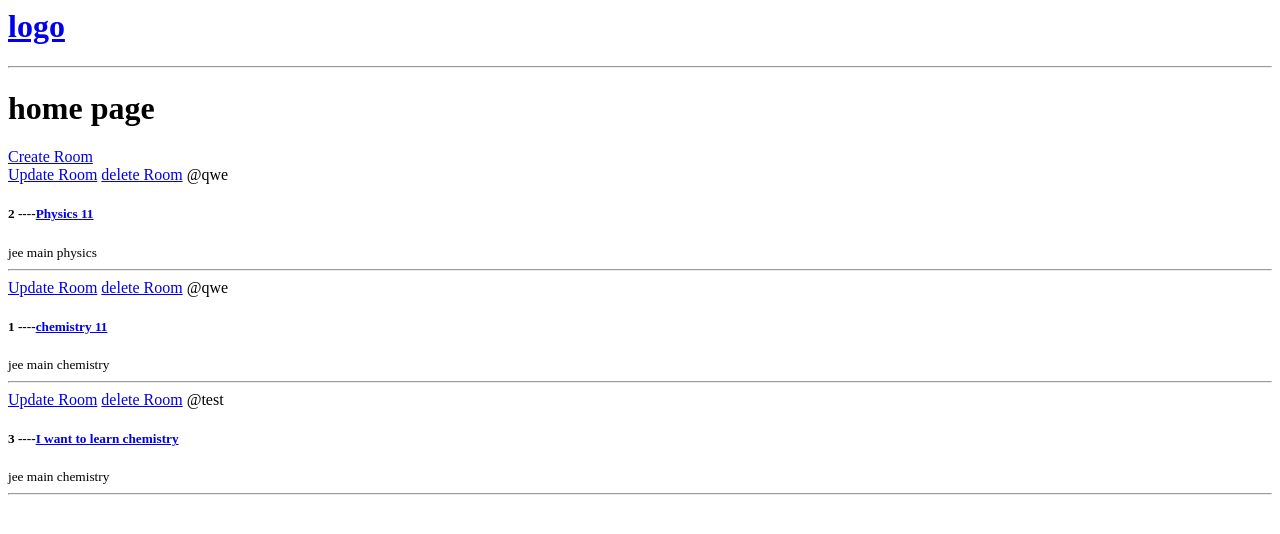
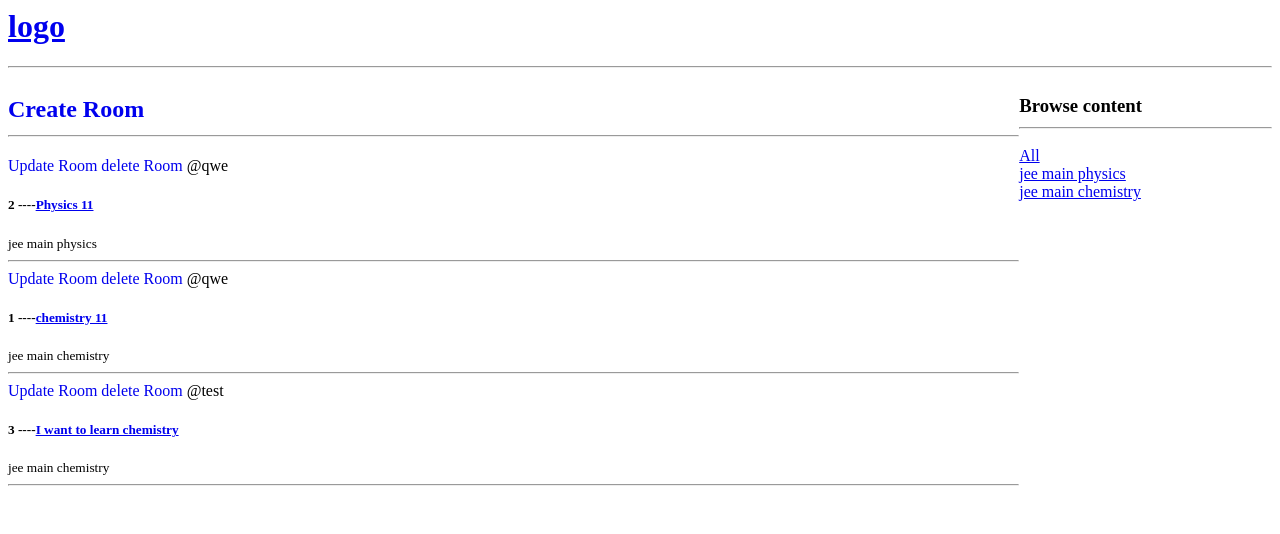
Before and after one commit to AbhilashGaurav/room_buddies, a Django app: page / in a window 1280 px wide. Shown: the top 534 px of the page. Run offline with Django 4.2, Linux system fonts and the light colour scheme; data comes from the database, SQL or seed files in the repository; both versions use the stored data as it was after the commit.

Commit message:
search and created browse topics

```diff
--- a/my_proj/base/templates/base/home.html
+++ b/my_proj/base/templates/base/home.html
@@ -1,19 +1,28 @@
 {%extends 'main.html'%}
 
 {%block content%}
-<h1>
-    home page
-</h1>
+
+<style>
+    .home-container{
+        display: grid;
+        grid-template-columns: 3fr .75fr;
+    }
+</style>
+<div class="home-container">
 
     <div>
-    <a href="{%url 'create-room' %}"> Create Room</a>
+        <h2>
+            <a href="{%url 'create-room' %}" style="text-decoration:none"> Create Room
+                <hr>
+            </a>
+        </h2>
         <div>
 
             {% for room in rooms%}
             <div>
 
-            <a href="{%url 'update-room' room.id %}"> Update Room</a>
-            <a href="{%url 'delete-room' room.id %}"> delete Room</a>
+                <a href="{%url 'update-room' room.id %}" style="text-decoration:none"> Update Room</a>
+                <a href="{%url 'delete-room' room.id %}" style="text-decoration:none"> delete Room</a>
                 <span> @{{room.host.username}}</span>
                 <h5>
                     {{room.id}} ----<a href="{%url 'room' room.id%}">{{room.name}} </a>
@@ -25,4 +34,23 @@
             {% endfor %}
         </div>
     </div>
+    <div>
+        <h3>
+             Browse content
+            <hr>
+        </h3>
+
+        <div>
+            <a href="{%url 'home'%}">All
+            </a>
+        </div>
+        {% for topic in topics %}
+            <div>
+                <a href="{%url 'home'%}?q={{topic.name}}">
+                    {{topic.name}}
+                </a>
+            </div>
+        {% endfor%}
+    </div>
+</div>
 {%endblock content%}
--- a/my_proj/base/views.py
+++ b/my_proj/base/views.py
@@ -3,7 +3,7 @@ from django.http import HttpResponse
 
 from .forms import RoomForm
 # Create your views here.
-from .models import Room
+from .models import Room, Topic
 rooms = [
     {'id': 1, 'name': '1 oop data'},
     {'id': 2, 'name': '2 data'},
@@ -11,8 +11,11 @@ rooms = [
     {'id': 4, 'name': '4 data'}
 ]
 def home(request):
-    rooms = Room.objects.all()
-    context = {'rooms': rooms}
+    q = request.GET.get('q') if request.GET.get('q') else ''
+    rooms = Room.objects.filter(topic__name__icontains= q)
+    topics = Topic.objects.all()
+
+    context = {'rooms': rooms, 'topics': topics}
     return render(request, 'base/home.html',context)
 
 def room(request,pk):
--- a/my_proj/templates/navbar.html
+++ b/my_proj/templates/navbar.html
@@ -1,4 +1,4 @@
 <a href="/">
     <h1>logo</h1>
+    <hr>
 </a>
-<hr>
```
Also changed, not shown: my_proj/db.sqlite3. Lines whose indentation alone changed are shown as unchanged.
